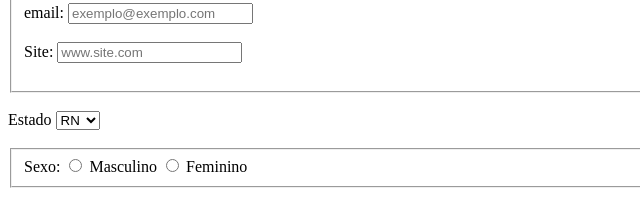
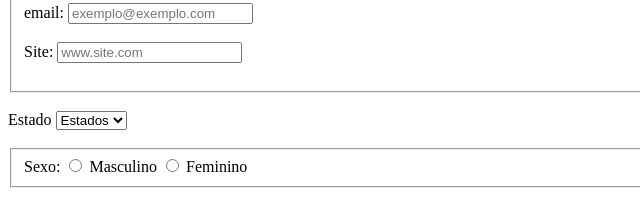
Before and after one commit to emersontsa/pwe, a plain HTML site: page Como_fazer/fomulario.html in a window 1280 px wide. Shown: the part 185-405 px from the top of the page, 0-640 px from the left. Drawn offline with Linux system fonts and the light colour scheme.

Commit message:
Update fomulario.html

```diff
--- a/Como_fazer/fomulario.html
+++ b/Como_fazer/fomulario.html
@@ -34,6 +34,7 @@
         <!-- Cira uma lista de opções -->
         <label for="txtEst">Estado</label>
         <select id="txtEst">
+            <option disabled selected value="" >Estados</option>
             <option>RN</option>
             <option>MG</option>
             <option>MG</option>
```
